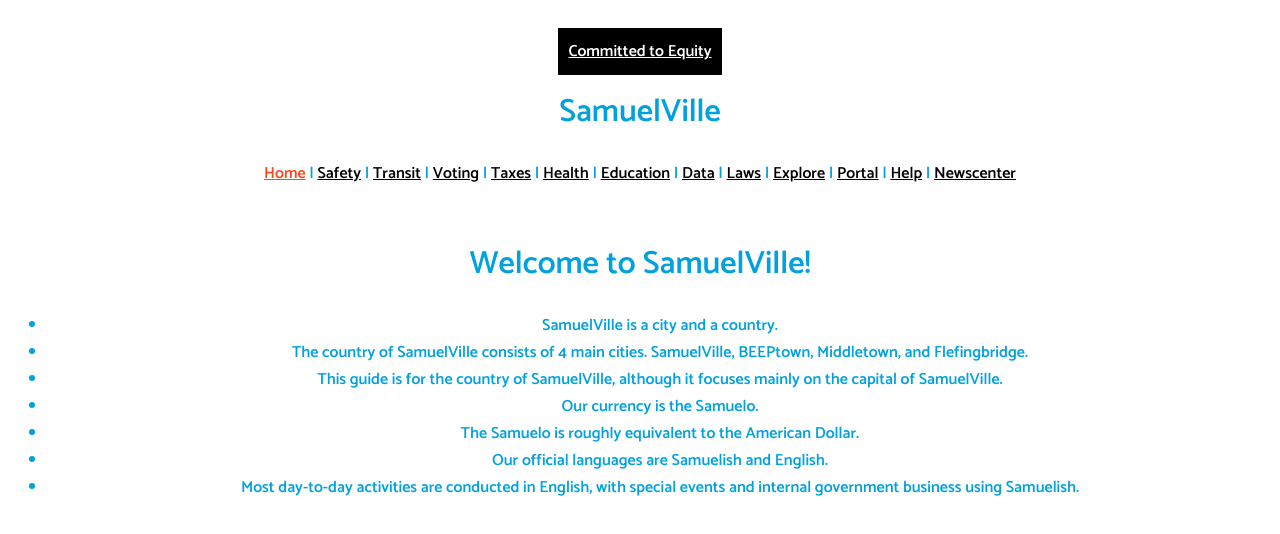
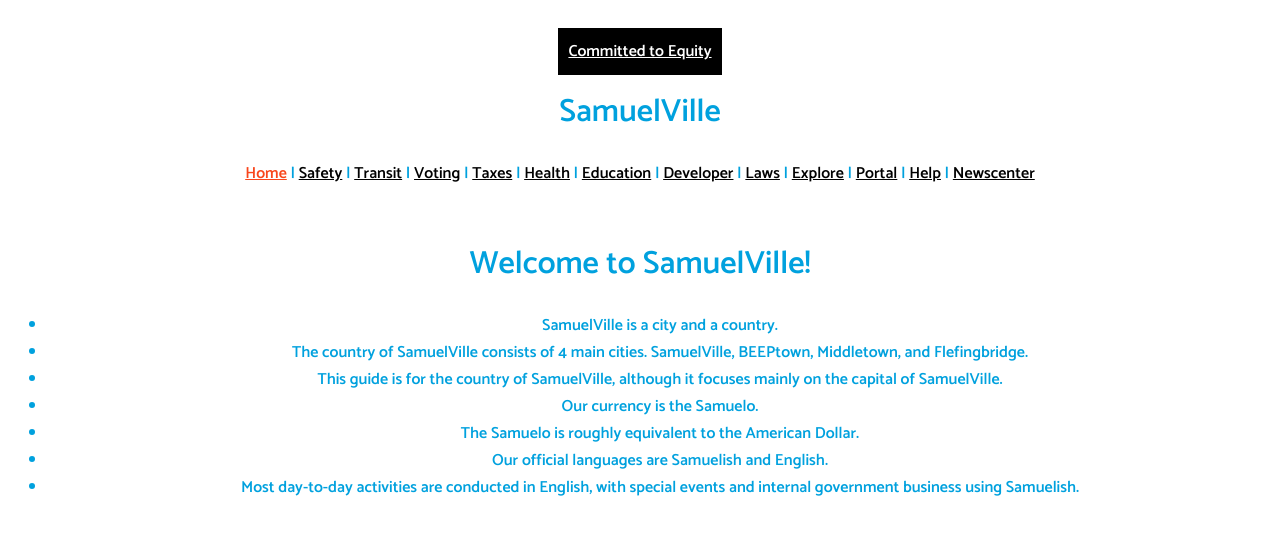
Before and after one commit to SISBEST/samuelville, a Vue app: page / in a window 1280 px wide. Shown: the top 534 px of the page. Built offline with nearby package versions, Linux system fonts and the light colour scheme.

Commit message:
New data link

```diff
--- a/src/App.vue
+++ b/src/App.vue
@@ -10,7 +10,7 @@
       <router-link to="/taxes">Taxes</router-link> |
       <router-link to="/health">Health</router-link> |
       <router-link to="/education">Education</router-link> |
-      <router-link to="/data">Data</router-link> |
+      <router-link to="https://api.samuelsharp.com">Developer</router-link> |
       <a href="https://laws.samuelville.tk">Laws</a> |
       <a href="https://explore.samuelville.tk">Explore</a> |
       <a href="https://portal.samuelville.tk">Portal</a> |
--- a/src/views/Data.vue
+++ /dev/null
@@ -1,19 +0,0 @@
-<template>
-    <div class="data">
-        <ul></ul>
-    </div>
-</template>
-
-<script>
-export default {
-    mounted: function() {
-        fetch('https://api.samuelville.tk/')
-            .then(response => response.json())
-            .then(data => {
-                data.forEach((element) => {
-                    document.querySelector('ul').innerHTML += `<li><a href="https://api.samuelville.tk/${element.id}">${element.name}</a></li>`;
-                });
-            });
-    }
-}
-</script>
```
